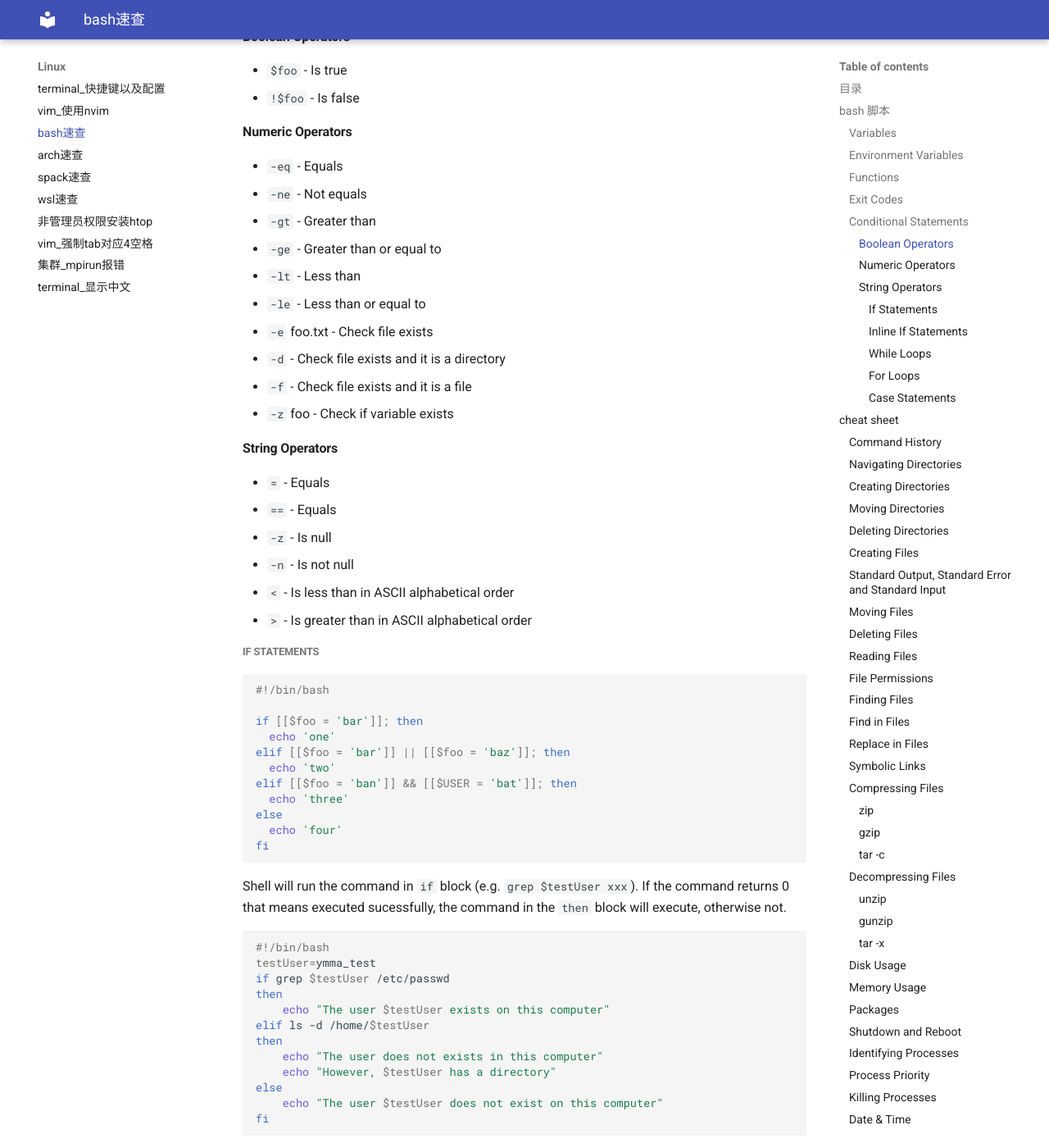
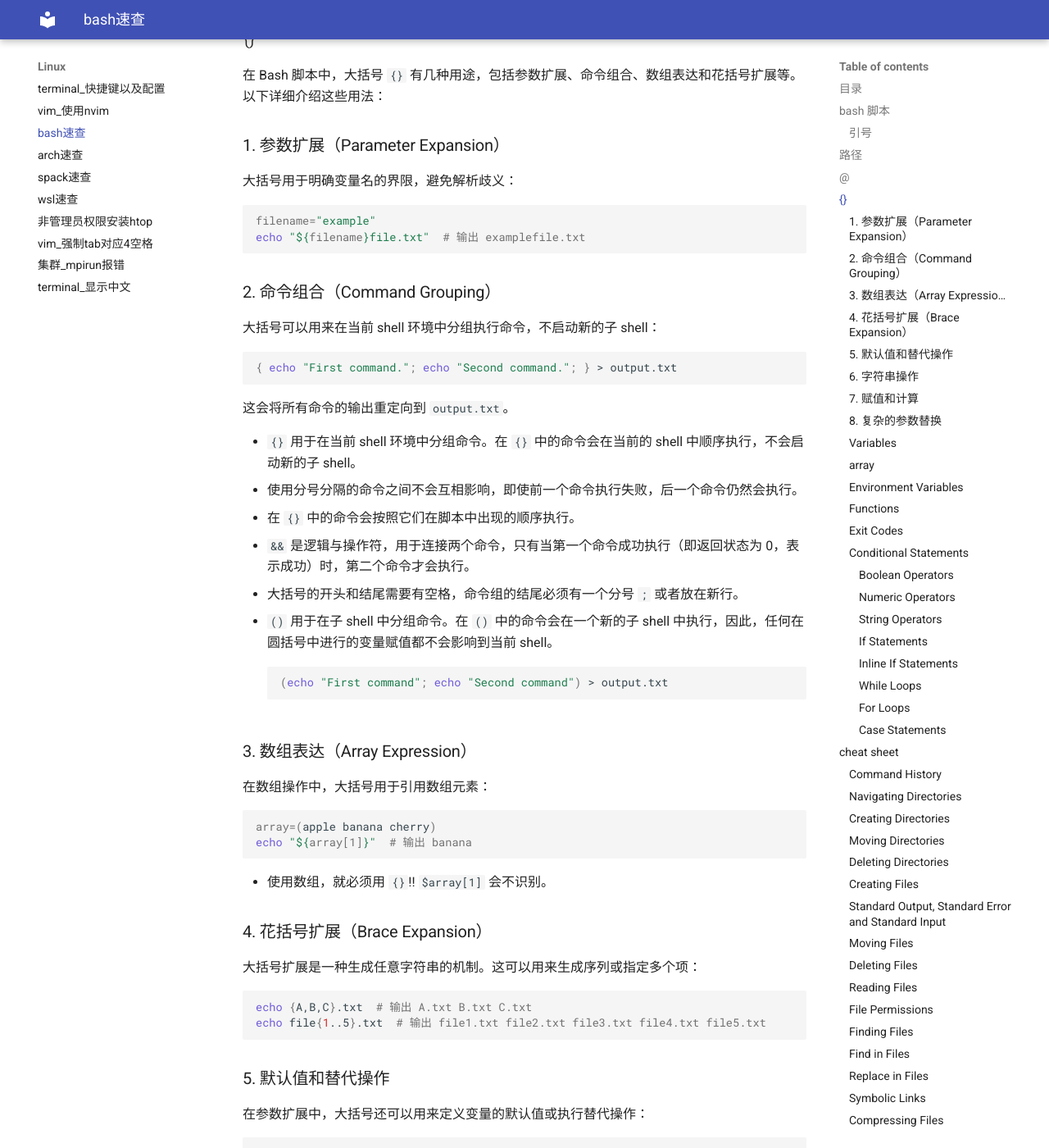
Before and after one commit to ymma98/technotes, an MkDocs documentation site: the page built from docs/Linux/bash速查.md, in a window 1280 px wide and 1400 px high, scrolled down 2381 px. Shown: the whole window at 82% size. Built offline with MkDocs 1.6.1 and Material for MkDocs 9.7.7, drawn with Linux system fonts in a browser that asks for light colours; some of the changed text lies outside the part shown.

Commit message:
docs/Linux/bash速查.md updated from https://stackedit.cn/

````diff
--- a/docs/Linux/bash速查.md
+++ b/docs/Linux/bash速查.md
@@ -28,6 +28,141 @@
 
 `(expression)` will create a subshell without leaking side-effects, but `{expression;}` not. Moreover, always use `[[ condition ]]` rather than `[ condition ]` .
 
+### 引号
+
+-   **双引号**："Double Quotes"
+    -   双引号内的大多数特殊字符（如 `$`, `` ` ``, `\`）会保持其特殊意义。例如，变量会被展开，命令替换也会执行。
+    -   示例：`echo "$HOME"` 会输出用户的主目录路径。
+-   **单引号**："Single Quotes"
+    -   单引号内的所有字符都会失去其特殊意义，被当作普通字符处理。变量不会展开，命令替换不会执行。
+    -   示例：`echo '$HOME'` 会字面输出字符串 `$HOME`。
+
+## 路径
+
+在 UNIX 和类 UNIX 系统中，多个连续的斜杠（如 `//`）被视为单个斜杠（`/`），对大多数操作来说，这三者没有区别，都会被当作单个路径分隔符处理。在 Bash 脚本中，在目录变量后添加 `/` 是为了明确表明该路径是一个目录，尤其是在使用变量时，这可以避免路径拼接时出现错误。
+
+## @
+
+`@` 在 Bash 中有几个用法，通常涉及到数组和参数扩展：
+
+1.  **作为数组的索引**：当用在双引号内，`"${array[@]}"` 用于从数组中获取所有元素，每个元素作为一个独立的单词。这在循环或传递数组到命令时非常有用。
+ ```bash
+array=(one two three)
+for i in "${array[@]}"; do
+    echo $i
+done
+ ```
+
+2.  **在参数展开中**：当用在脚本或函数中，`"$@"` 用于展开所有传递给脚本或函数的参数，每个参数作为一个独立的单词。
+
+```bash
+#!/bin/bash
+echo "You passed in the following arguments:"
+for arg in "$@"; do
+    echo "$arg"
+done
+```
+运行脚本时传递多个参数，如 `./script.sh one two "three four"`，会分别输出 one, two 和 three four。
+
+
+## {}
+在 Bash 脚本中，大括号 `{}` 有几种用途，包括参数扩展、命令组合、数组表达和花括号扩展等。以下详细介绍这些用法：
+
+### 1. 参数扩展（Parameter Expansion）
+大括号用于明确变量名的界限，避免解析歧义：
+
+```bash
+filename="example"
+echo "${filename}file.txt"  # 输出 examplefile.txt
+```
+
+### 2. 命令组合（Command Grouping）
+大括号可以用来在当前 shell 环境中分组执行命令，不启动新的子 shell：
+
+```bash
+{ echo "First command."; echo "Second command."; } > output.txt
+```
+
+这会将所有命令的输出重定向到 `output.txt`。
+
+* `{}` 用于在当前 shell 环境中分组命令。在 `{}` 中的命令会在当前的 shell 中顺序执行，不会启动新的子 shell。
+* 使用分号分隔的命令之间不会互相影响，即使前一个命令执行失败，后一个命令仍然会执行。
+* 在 `{}` 中的命令会按照它们在脚本中出现的顺序执行。
+* `&&` 是逻辑与操作符，用于连接两个命令，只有当第一个命令成功执行（即返回状态为 0，表示成功）时，第二个命令才会执行。
+* 大括号的开头和结尾需要有空格，命令组的结尾必须有一个分号 `;` 或者放在新行。
+* `()` 用于在子 shell 中分组命令。在 `()` 中的命令会在一个新的子 shell 中执行，因此，任何在圆括号中进行的变量赋值都不会影响到当前 shell。
+```bash
+(echo "First command"; echo "Second command") > output.txt
+```
+
+
+### 3. 数组表达（Array Expression）
+在数组操作中，大括号用于引用数组元素：
+
+```bash
+array=(apple banana cherry)
+echo "${array[1]}"  # 输出 banana
+```
+
+
+* 使用数组，就必须用 `{}`!! `$array[1]` 会不识别。
+
+
+
+
+
+### 4. 花括号扩展（Brace Expansion）
+大括号扩展是一种生成任意字符串的机制。这可以用来生成序列或指定多个项：
+
+```bash
+echo {A,B,C}.txt  # 输出 A.txt B.txt C.txt
+echo file{1..5}.txt  # 输出 file1.txt file2.txt file3.txt file4.txt file5.txt
+```
+
+### 5. 默认值和替代操作
+在参数扩展中，大括号还可以用来定义变量的默认值或执行替代操作：
+
+```bash
+# 如果变量未定义或为空，使用默认值
+echo "Username: ${USER:-default_user}"
+
+# 如果变量未定义，设置默认值并使用它
+echo "Path: ${PATH:=/usr/bin}"
+```
+
+### 6. 字符串操作
+大括号在字符串操作中非常有用，如提取子字符串、获取字符串长度等：
+
+```bash
+str="hello world"
+echo "${str:6:5}"  # 输出 world，从索引 6 开始提取 5 个字符
+echo "${#str}"  # 输出 11，即字符串长度
+```
+
+### 7. 赋值和计算
+大括号在进行计算或复杂的赋值操作时也非常有用：
+
+```bash
+echo $((a = 5))  # 将 a 设置为 5 并输出 5
+echo $((a + 5))  # 输出 10
+echo "${a}0"  # 输出 50，如果 a=5
+```
+`(())` 会计算内部的表达式
+
+### 8. 复杂的参数替换
+大括号用于执行更复杂的参数替换操作，比如字符串的模式替换、删除等：
+
+```bash
+filename="example.tar.gz"
+echo "${filename%.gz}"  # 输出 example.tar，删除最后的 .gz
+echo "${filename//e/E}"  # 输出 ExamplE.tar.gz，替换所有的 e 为 E
+```
+
+
+
+
+
+
 
 
 ### Variables
@@ -45,6 +180,23 @@ echo ${foo:-'default'} # Print variable foo if it exists otherwise print default
 export foo             # Make foo available to child processes
 unset foo              # Make foo unavailable to child processes
 ```
+
+### array
+
+| Syntax                | Result                                       |
+|-----------------------|----------------------------------------------|
+| `arr=()`              | Create an empty array                        |
+| `arr=(1 2 3)`         | Initialize array                             |
+| `${arr[2]}`           | Retrieve third element                       |
+| `${arr[@]}`           | Retrieve all elements                        |
+| `${!arr[@]}`          | Retrieve array indices                       |
+| `${#arr[@]}`          | Calculate array size                         |
+| `arr[0]=3`            | Overwrite 1st element                        |
+| `arr+=(4)`            | Append value(s)                              |
+| `str=$(ls)`           | Save `ls` output as a string                 |
+| `arr=( $(ls) )`       | Save `ls` output as an array of files        |
+| `${arr[@]:s:n}`       | Retrieve n elements starting at index s      |
+
 
 ### Environment Variables
 
@@ -108,7 +260,7 @@ echo $?  # Print the last exit code
 - `<` - Is less than in ASCII alphabetical order
 - `>` - Is greater than in ASCII alphabetical order
 
-##### If Statements
+#### If Statements
 
 ```bash
 #!/bin/bash
@@ -141,7 +293,7 @@ fi
 ```
 
 
-##### Inline If Statements
+#### Inline If Statements
 
 ```bash
 #!/bin/bash
@@ -149,7 +301,7 @@ fi
 [[ $USER = 'rehan' ]] && echo 'yes' || echo 'no'
 ```
 
-##### While Loops
+#### While Loops
 
 ```bash
 #!/bin/bash
@@ -162,7 +314,7 @@ while [$counter -gt 2]; do
 done
 ```
 
-##### For Loops
+#### For Loops
 
 ```bash
 #!/bin/bash
@@ -183,7 +335,7 @@ for filename in *;
   done
 ```
 
-##### Case Statements
+#### Case Statements
 
 ```bash
 #!/bin/bash
````
Also changed, not shown: other parts of docs/Linux/bash速查.md (+1 -1 lines).
